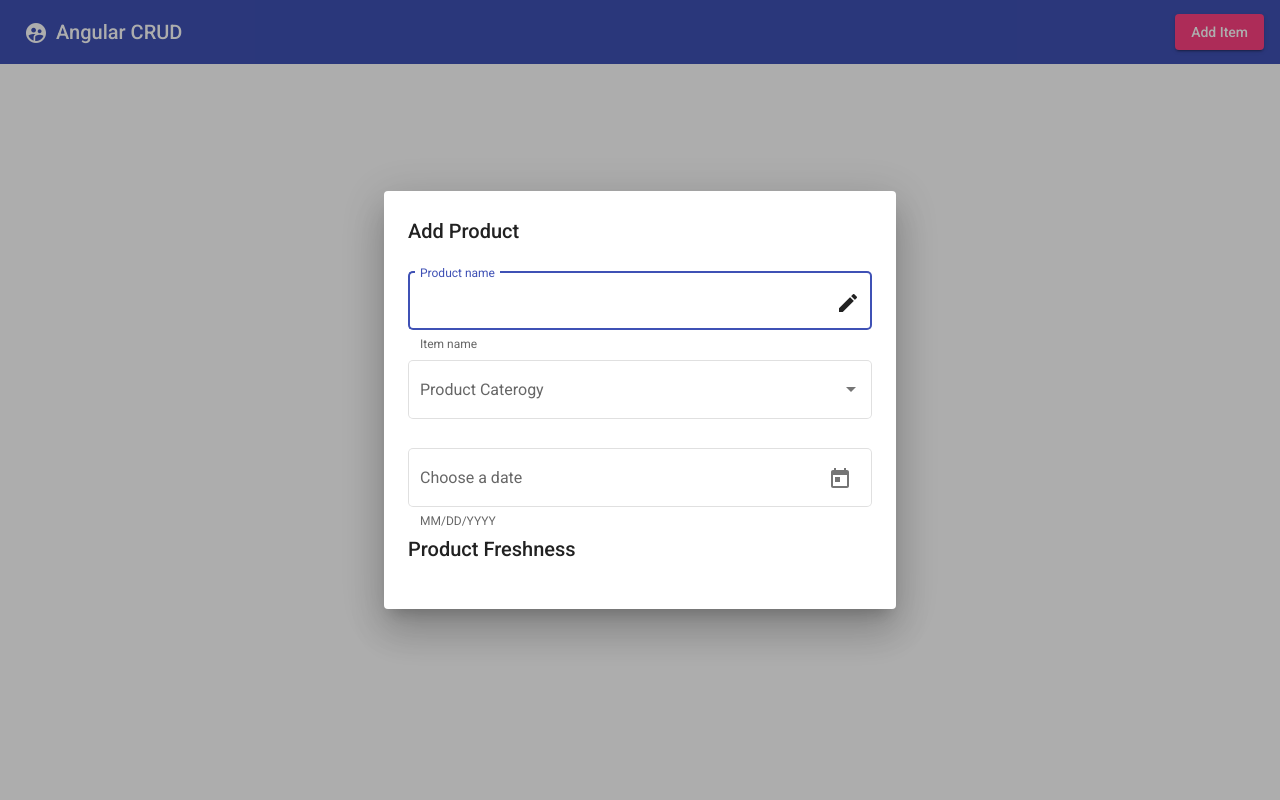
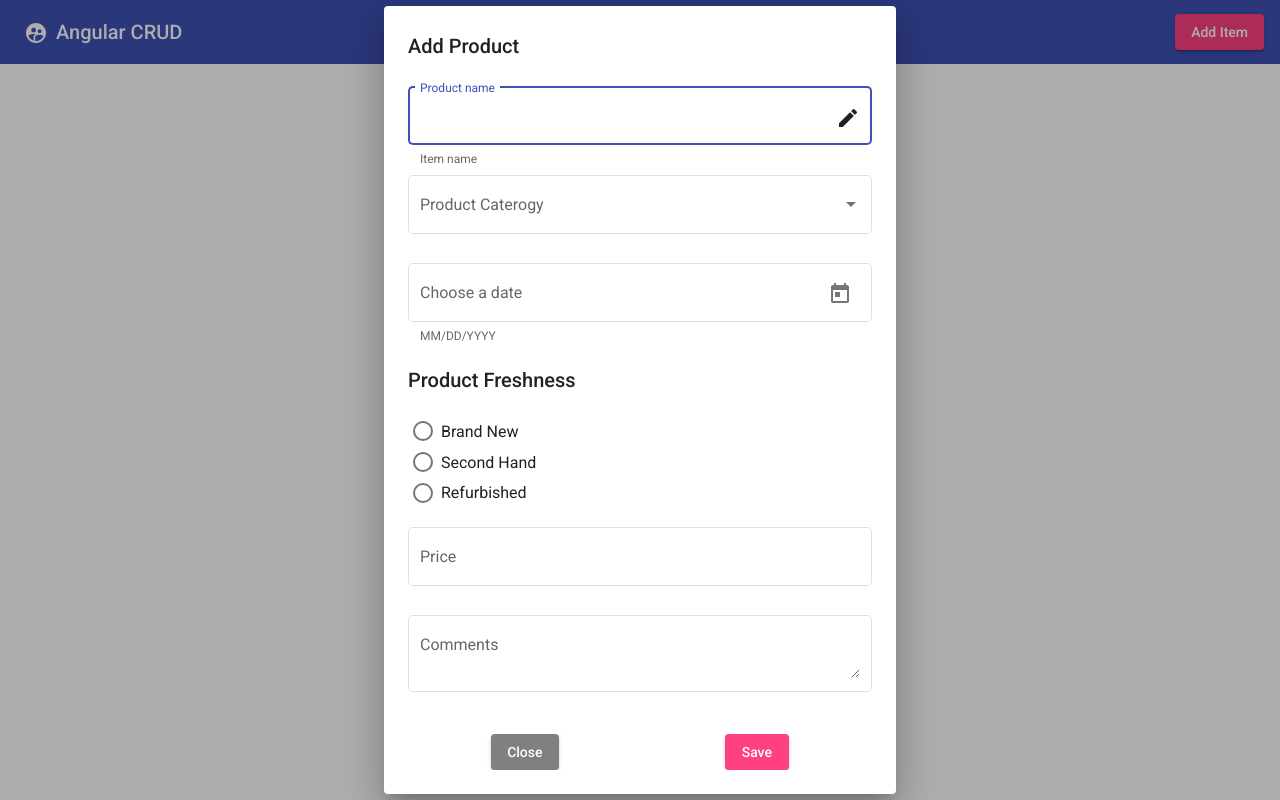
Before and after one commit to dideusmatheus/CRUD-Angular, an Angular app: page / in a window 1280 px wide. Both pictures are taken after a click on the button "Add Item". Built offline with nearby package versions, Linux system fonts and the light colour scheme.

Commit message:
Finalizado parte dados product e button

```diff
--- a/src/app/components/toolbar/dialog/dialog/dialog.component.css
+++ b/src/app/components/toolbar/dialog/dialog/dialog.component.css
@@ -1,3 +1,30 @@
 .mat-form-field{
   width: 100%;
 }
+
+.productFreshness{
+  margin-top: 1rem;
+}
+
+.example-radio-group {
+  display: flex;
+  flex-direction: column;
+  margin: 15px 0;
+  align-items: flex-start;
+}
+
+.example-radio-button {
+  margin: 5px;
+}
+
+.buttons {
+  display: flex;
+  align-items: center;
+  justify-content: space-around;
+}
+
+.button-close{
+  border: red;
+  color: white;
+  background-color: gray;
+}
--- a/src/app/components/toolbar/dialog/dialog/dialog.component.html
+++ b/src/app/components/toolbar/dialog/dialog/dialog.component.html
@@ -16,7 +16,7 @@
     <mat-form-field appearance="outline">
       <mat-label>Product Caterogy</mat-label>
       <mat-select>
-        <mat-option *ngFor="let category of categorys" [value]="category.value">
+        <mat-option *ngFor="let category of categoryList" [value]="category.value">
           {{ category.name }}
         </mat-option>
       </mat-select>
@@ -33,12 +33,47 @@
       <mat-datepicker #picker></mat-datepicker>
     </mat-form-field>
   </div>
+
+
 </div>
 
 <div mat-dialog-content class="productFreshness">
   <h1 mat-dialog-title>Product Freshness</h1>
 
+  <!-- input radio product freshness -->
+  <div class="productFreshnessRadio">
+    <mat-radio-group class="example-radio-group">
+      <mat-radio-button class="example-radio-button" *ngFor="let fresh of freshnessList" value="fresh.value">{{fresh.name}}</mat-radio-button>
+    </mat-radio-group>
+  </div>
 
+  <!-- price -->
+  <div class="productPrice">
+    <mat-form-field appearance="outline">
+      <mat-label>Price</mat-label>
+      <input type="number" matInput placeholder="price">
+    </mat-form-field>
+  </div>
 
+  <!-- comments -->
+  <div class="productComments">
+    <mat-form-field appearance="outline">
+      <mat-label>Comments</mat-label>
+      <textarea matInput></textarea>
+    </mat-form-field>
+  </div>
+</div>
 
+<div mat-dialog-content class="productFreshness">
+
+  <div class="">
+    <div class="row buttons">
+      <div class="col-6">
+        <button mat-raised-button mat-dialog-close class="button-close">Close</button>
+      </div>
+      <div class="col-6">
+        <button mat-raised-button color="accent">Save</button>
+      </div>
+    </div>
+  </div>
 </div>
--- a/src/app/components/toolbar/dialog/dialog/dialog.component.ts
+++ b/src/app/components/toolbar/dialog/dialog/dialog.component.ts
@@ -1,5 +1,5 @@
 import { Component, OnInit } from '@angular/core';
-import { InterfaceCategory } from 'src/app/interfaces/interface-fruits-category/interface-category';
+import { InterfaceProduct } from 'src/app/interfaces/interface-fruits-category/interface-category';
 
 
 @Component({
@@ -10,16 +10,18 @@ import { InterfaceCategory } from 'src/app/interfaces/interface-fruits-category/
 
 export class DialogComponent implements OnInit {
 
-  categorys: InterfaceCategory[] = [];
+  categoryList: InterfaceProduct[] = [];
+  freshnessList: InterfaceProduct[] = [];
 
   constructor() { }
 
   ngOnInit(): void {
-    this.buildSelectCaterogy();
+    this.buildSelectCaterogyList();
+    this.buildProductFreshnessList();
   }
 
-  buildSelectCaterogy() {
-    this.categorys = [
+  buildSelectCaterogyList() {
+    this.categoryList = [
       {
         name: 'Fruits',
         value: '0'
@@ -39,5 +41,23 @@ export class DialogComponent implements OnInit {
     ];
   }
 
+  buildProductFreshnessList(){
+    this.freshnessList = [
+      {
+        name: 'Brand New',
+        value: '0',
+      },
+      {
+        name: 'Second Hand',
+        value: '1',
+      },
+      {
+        name: 'Refurbished',
+        value: '2',
+      },
+    ]
+  }
+
+
 
 }
--- a/src/app/interfaces/interface-fruits-category/interface-category.ts
+++ b/src/app/interfaces/interface-fruits-category/interface-category.ts
@@ -1,4 +1,4 @@
-export interface InterfaceCategory {
+export interface InterfaceProduct {
   name: string,
   value: string
 }
```
Also changed, not shown: src/app/app.module.ts (+5 -2 lines).
